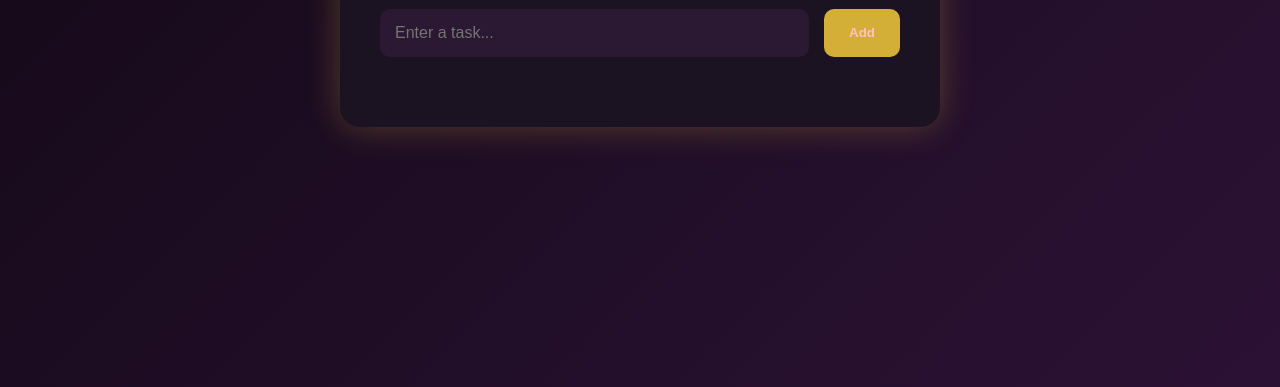
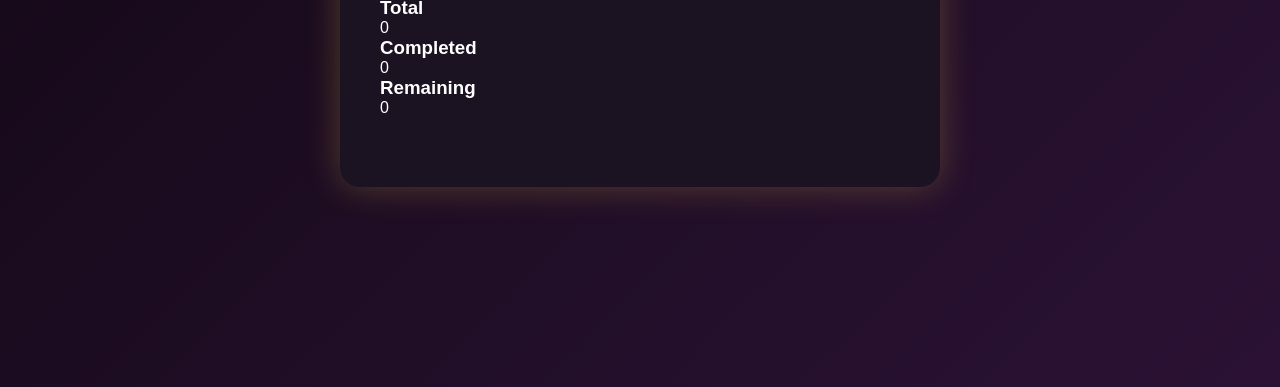
Before and after one commit to clyons26/taskflow, a plain HTML site: page index.html in a window 1280 px wide. Shown: the part 413-800 px from the top of the page. Drawn offline with Linux system fonts and the light colour scheme.

Commit message:
Update index.html

```diff
--- a/index.html
+++ b/index.html
@@ -36,7 +36,36 @@
         </div>
 
 
-        <ul id="taskList"></ul>
+        <div class="stats">
+
+    <div class="stat-card">
+        <h3>Total</h3>
+        <p id="totalTasks">0</p>
+    </div>
+
+
+    <div class="stat-card">
+        <h3>Completed</h3>
+        <p id="completedTasks">0</p>
+    </div>
+
+
+    <div class="stat-card">
+        <h3>Remaining</h3>
+        <p id="remainingTasks">0</p>
+    </div>
+
+</div>
+
+
+<div class="progress-container">
+
+    <div id="progressBar"></div>
+
+</div>
+
+
+<ul id="taskList"></ul>
 
 
     </div>
```
